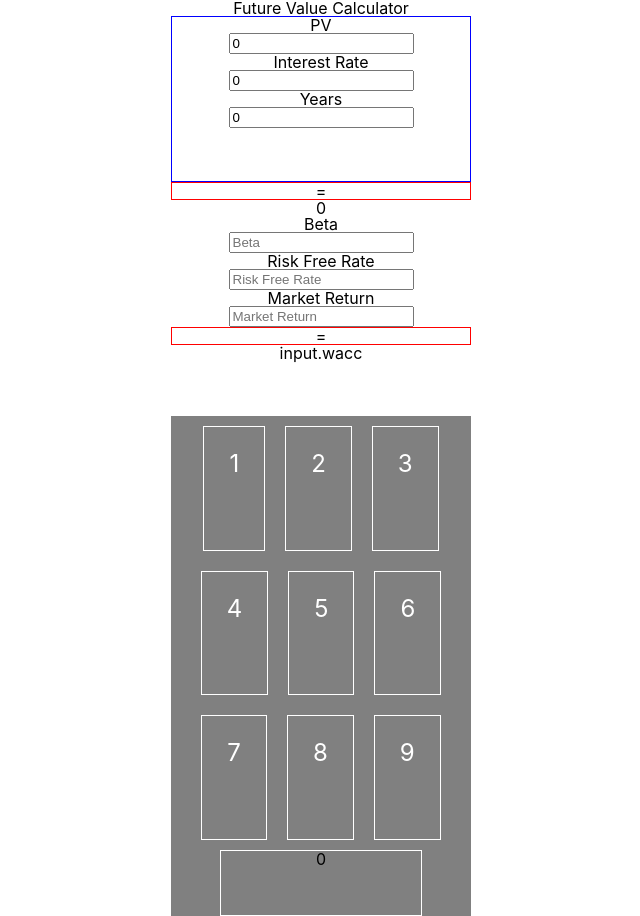
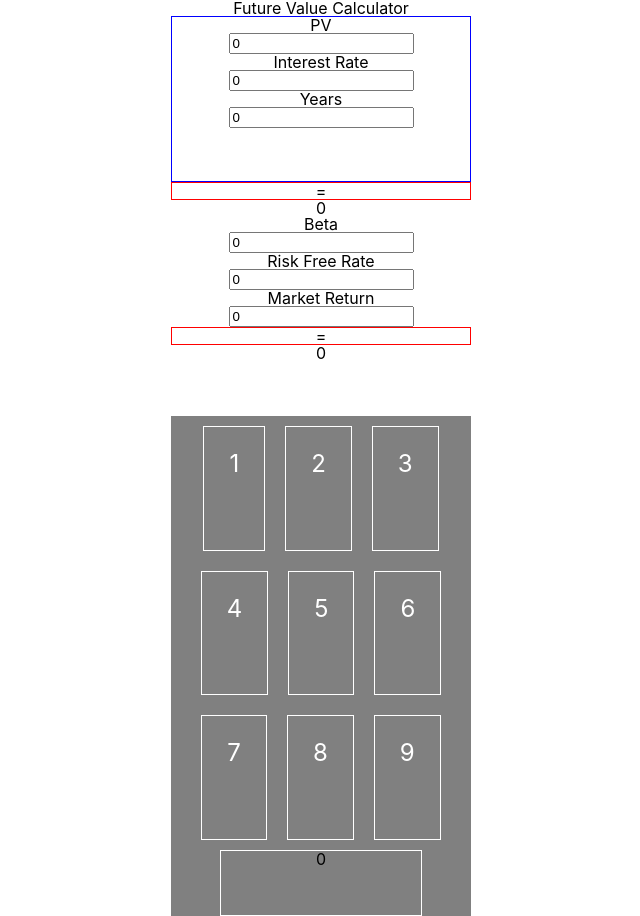
Before and after one commit to vanceleon/Finance_Calculator, a React (Create React App) app in the folder calculator/: page / in a window 1280 px wide. Shown: the whole page, without its empty margins (319-959 px from the left). Built offline with nearby package versions, Linux system fonts and the light colour scheme.

Commit message:
calculating wacc worked out bugs using react hooks

```diff
--- a/calculator/src/Components/waccInputs.js
+++ b/calculator/src/Components/waccInputs.js
@@ -1,19 +1,31 @@
 import React, { useState } from 'react';
+import {weightedAverageCostOfCapital} from '../formulas/waccCalculations';
 
-const initialState = {
-  beta: 0,
-  rf: 0,
-  rm: 0,
-  wacc:0
-}
+// const initialState = {
+//   beta: 0,
+//   rf: 0,
+//   rm: 0,
+//   wacc:0
+// }
 
 export default function WACCInputs() {
-  const [input, setInput] = useState(initialState);
+  const [beta, setBeta] = useState(0);
+  const [rm, setRm] = useState(0);
+  const [rf, setRf] = useState(0);
+  const [wacc, setWacc] = useState(0);
 
+  // const onChange = e => {
+  //   e.preventDefault();
+  //   setInput({inpute.target.name:e.target.value});
+  //   console.log(input)
+  // }
 
   const handleSubmit = e => {
     e.preventDefault();
-
+    // console.log(e.target);
+    const wacc = weightedAverageCostOfCapital(rf, beta, rm)
+    console.log(wacc)
+    setWacc(wacc);
   }
 
   return (
@@ -22,31 +34,33 @@ export default function WACCInputs() {
           <span className='label'>Beta</span>
           <input
             className='present-value'
-            name='pv'
+            name='beta'
             type='number'
             placeholder='Beta'
-            // value={this.state.pv}
-            // onChange={thisonChange}
+            value={beta}
+            onChange={e => setBeta(e.target.value)}
           />
         </div>
         <div className='interest-rates'>
           <span className='label'>Risk Free Rate</span>
           <input
             className='interest-rate'
-            name='int'
+            name='rf'
             type='number'
             placeholder='Risk Free Rate'
+            value={rf}
+            onChange={e => setRf(e.target.value)}
           />
         </div>
         <div className='years'>
           <span className='label'>Market Return</span>
           <input
             className='term-length'
-            name='years'
+            name='rm'
             type='number'
             placeholder='Market Return'
-            // value={this.state.years}
-            // onChange={this.onChange}
+            value={rm}
+            onChange={e => setRm(e.target.value)}
           />
         <div className="result" onClick={e=> {
           handleSubmit(e)
@@ -55,7 +69,7 @@ export default function WACCInputs() {
         </div>
         </div>
         <div className="answer">
-          input.wacc
+          {wacc}
         </div>
 
       </form>
--- a/calculator/src/formulas/waccCalculations.js
+++ b/calculator/src/formulas/waccCalculations.js
@@ -1,7 +1,10 @@
 export const weightedAverageCostOfCapital = (rf, beta, rm) => {
   const convertedRF = interestConversion(rf);
   const convertedRM = interestConversion(rm);
+  console.log(convertedRF)
+  console.log(convertedRM)
   const costOfEquity = convertedRF + beta * (convertedRM - convertedRF)
+  console.log(beta)
 
   return costOfEquity;
 }
```
